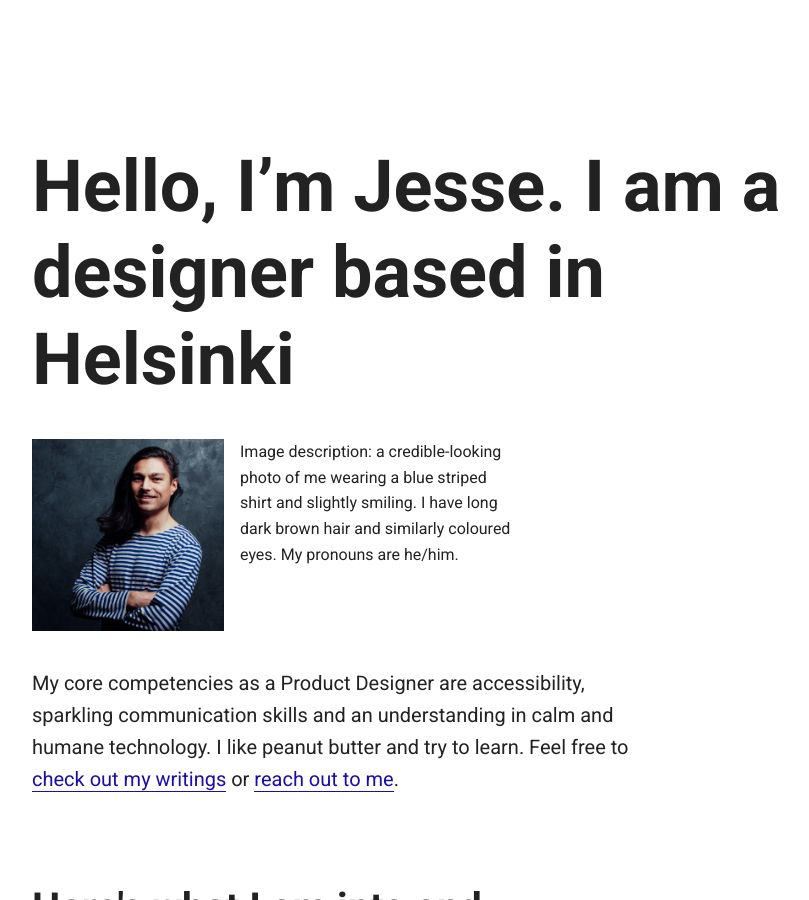
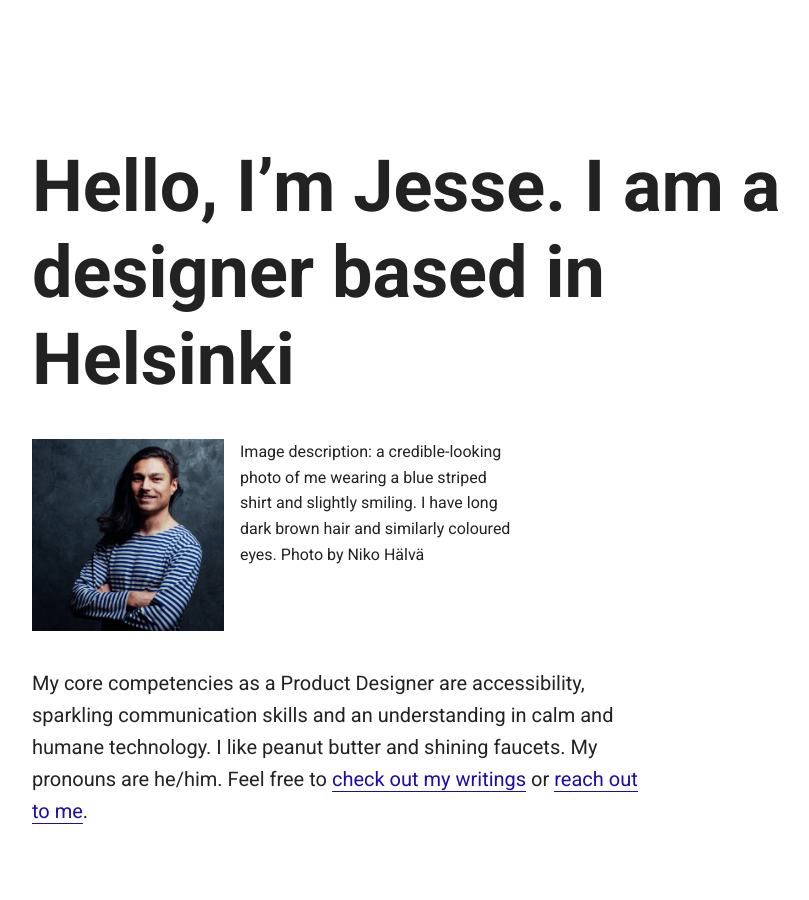
Before and after one commit to jesseu/jesseu.github.io, a Jekyll site: the page built from index.html, in a window 1280 px wide and 900 px high. Shown: the whole window, without its empty margins (128-937 px from the left). Built offline with Jekyll 4.4.1, drawn with Linux system fonts in a browser that asks for light colours.

Commit message:
Update index.html

```diff
--- a/index.html
+++ b/index.html
@@ -10,13 +10,13 @@ title: Jesse Ukkonen
 	</div>
 
 	<figure class="row">
-	  <img src="images/jesse_qvik_cv_square.jpg" alt="A photograph of me, Jesse Ukkonen" class="one-half column avatar">
-	  <figcaption class="one-third column">Image description: a credible-looking photo of me wearing a blue striped shirt and slightly smiling. I have long dark brown hair and similarly coloured eyes. My pronouns are he/him.</figcaption>
+	  <img src="images/jesse_qvik_cv_square.jpg" alt="A photograph of me, Jesse Ukkonen. Photo by Niko Hälvä" class="one-half column avatar">
+	  <figcaption class="one-third column">Image description: a credible-looking photo of me wearing a blue striped shirt and slightly smiling. I have long dark brown hair and similarly coloured eyes. Photo by Niko Hälvä</figcaption>
 	</figure>
 
 	<div class="row">
 		<div class="eight columns">
-			<p>My core competencies as a Product Designer are accessibility, sparkling communication skills and an understanding in calm and humane technology</a>. I like peanut butter and try to learn. Feel free to <a href="#writings">check out my writings</a> or <a href="#connect">reach out to me</a>.</p>
+			<p>My core competencies as a Product Designer are accessibility, sparkling communication skills and an understanding in calm and humane technology</a>. I like peanut butter and shining faucets. My pronouns are he/him. Feel free to <a href="#writings">check out my writings</a> or <a href="#connect">reach out to me</a>.</p>
 		</div>
 	</div>
 
```
